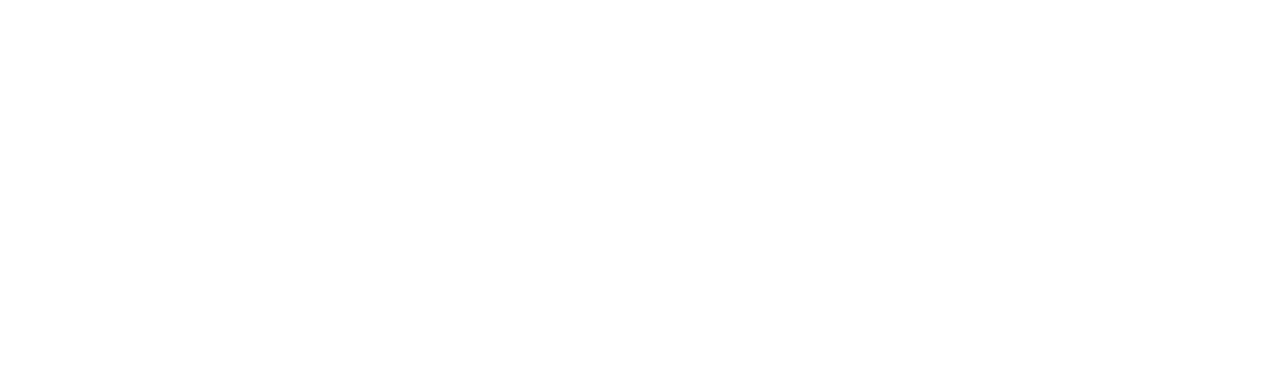
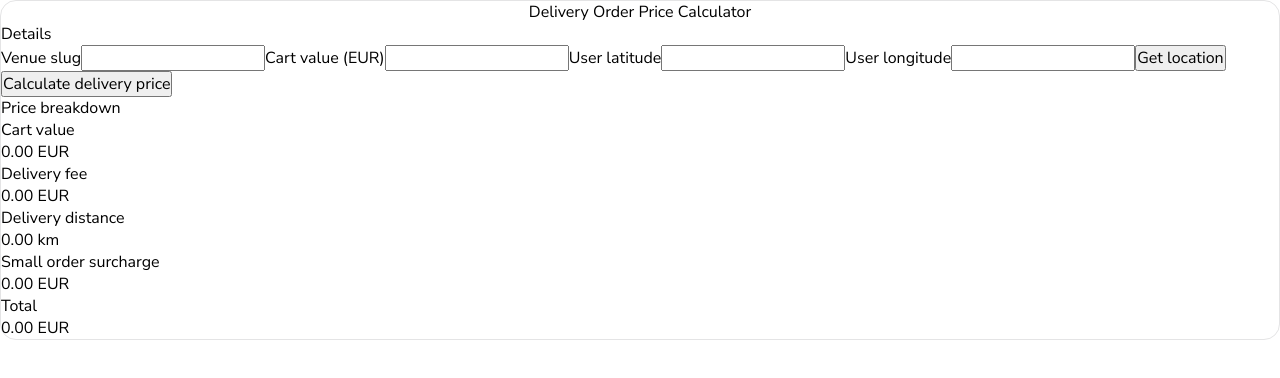
Before and after one commit to 4r70/wolt-internship-2025, a Next.js app in the folder dopc/: page / in a window 1280 px wide. Shown: the top 378 px of the page. Built offline with nearby package versions, Linux system fonts and the light colour scheme; a web font is replaced by a local one.

Commit message:
html added

```diff
--- a/dopc/app/page.module.css
+++ b/dopc/app/page.module.css
@@ -1,11 +1,7 @@
 .page {
-  display: grid;
-  grid-template-rows: 20px 1fr 20px;
+  display: flex;
+  justify-content: center;
   align-items: center;
-  justify-items: center;
-  min-height: 100svh;
-  padding: 80px;
-  gap: 64px;
   font-family: Nunito Sans;
 }
 
@@ -13,3 +9,13 @@
   display: flex;
   flex-direction: column;
 }
+
+.calculatorTile {
+  display: flex;
+  flex-direction: column;
+  justify-content: center;
+  align-items: center;
+  background-color: var(--color-bg);
+  border-radius: var(--border-radius-lg);
+  border: 1px solid var(--color-border-primary);
+}
--- a/dopc/app/page.tsx
+++ b/dopc/app/page.tsx
@@ -5,7 +5,35 @@ export default function Home() {
   return (
     <div className={styles.page}>
       <main className={styles.main}>
-        <div className={styles.calculatorTile}></div>
+        <div className={styles.calculatorTile}>
+          <h1 className={styles.title}>Delivery Order Price Calculator</h1>
+          <div className={styles.calculatorWrapper}>
+            <h2 className={styles.subtitle}>Details</h2>
+            <label htmlFor="venue-slug">Venue slug</label>
+            <input id="venue-slug" type="text" />
+            <label htmlFor="cart-value">Cart value (EUR)</label>
+            <input id="cart-value" type="number" />
+            <label htmlFor="user-latitude">User latitude</label>
+            <input id="user-latitude" type="number" />
+            <label htmlFor="user-longitude">User longitude</label>
+            <input id="user-longitude" type="number" />
+            <button>Get location</button>
+            <button>Calculate delivery price</button>
+            <h2 className={styles.subtitle}>Price breakdown</h2>
+            <dl className={styles.priceBreakdown}>
+            <dt className={styles.priceBreakdownDescription}>Cart value</dt>
+            <dd className={styles.priceBreakdownValue}>0.00 EUR</dd>
+            <dt className={styles.priceBreakdownDescription}>Delivery fee</dt>
+            <dd className={styles.priceBreakdownValue}>0.00 EUR</dd>
+            <dt className={styles.priceBreakdownDescription}>Delivery distance</dt>
+            <dd className={styles.priceBreakdownValue}>0.00 km</dd>
+            <dt className={styles.priceBreakdownDescription}>Small order surcharge</dt>
+            <dd className={styles.priceBreakdownValue}>0.00 EUR</dd>
+            <dt className={styles.priceBreakdownDescriptionTotal}>Total</dt>
+            <dd className={styles.priceBreakdownValueTotal}>0.00 EUR</dd>
+            </dl>
+          </div>
+        </div>
       </main>
     </div>
   );
```
